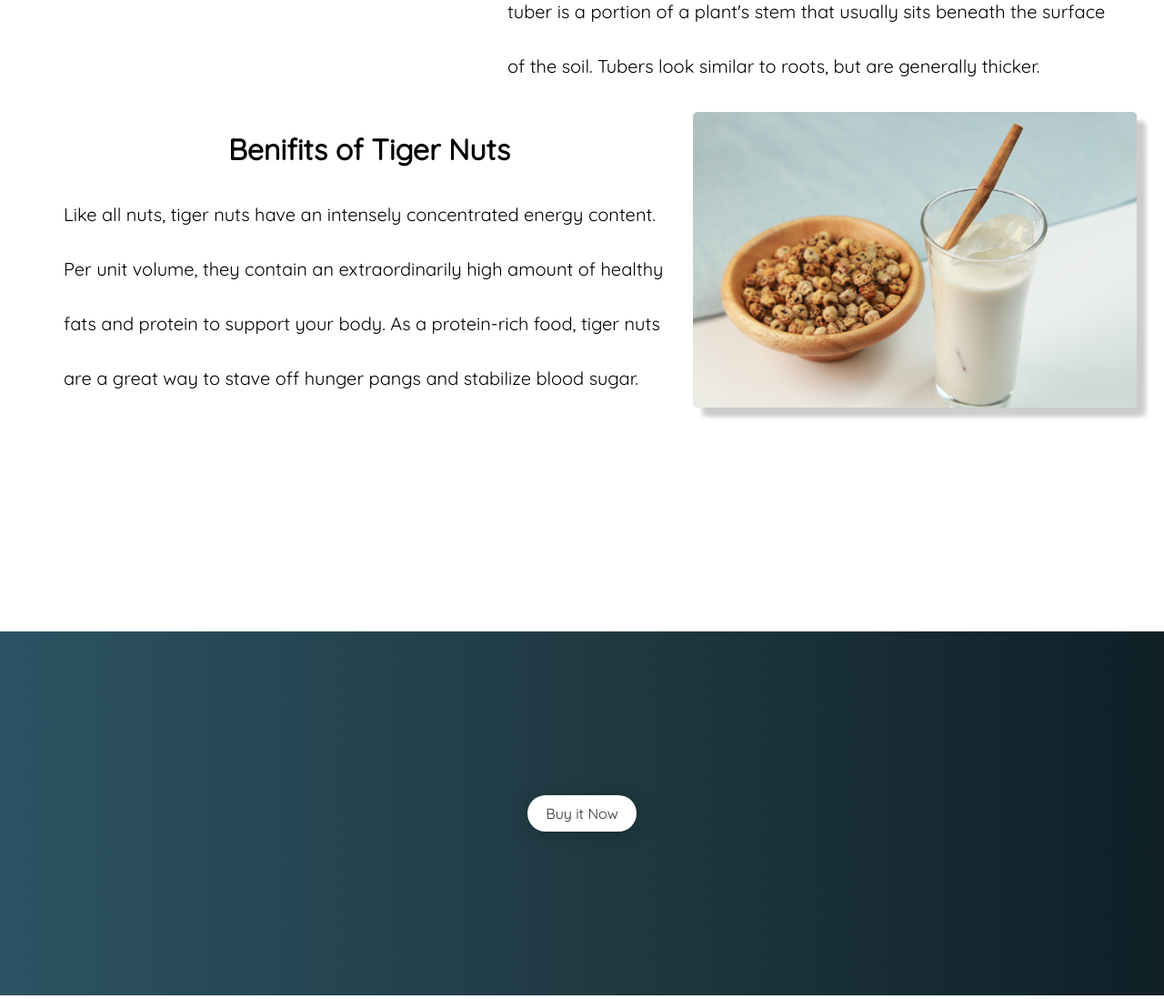
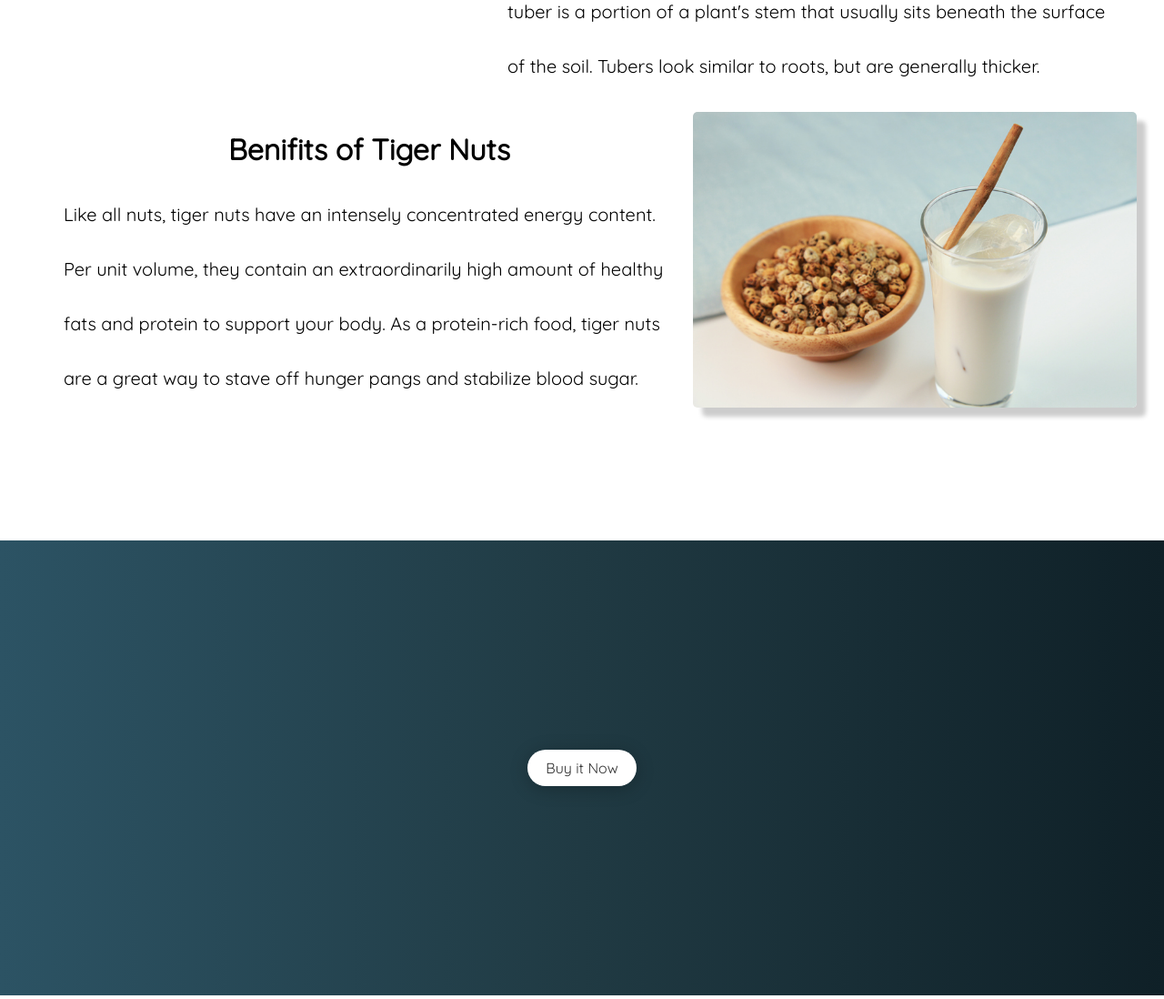
Before and after one commit to lawrence14701-zz/tigernuts, a React (Create React App) app: page / in a window 1280 px wide. Shown: the part 1310-2408 px from the top of the page at 91% size. Built offline with nearby package versions, Linux system fonts and the light colour scheme.

Commit message:
made responsive footer

```diff
--- a/src/components/Buy/Buy.css
+++ b/src/components/Buy/Buy.css
@@ -1,6 +1,6 @@
 .buy-container {
   width: 100%;
-  height: 400px;
+  height: 500px;
   position: absolute;
   left: 0;
   bottom: 0;
@@ -25,3 +25,9 @@
 .buy-button {
   position: absolute;
 }
+
+@media only screen and (max-width: 600px) {
+  .buy-container {
+    height: 200px;
+  }
+}
```
